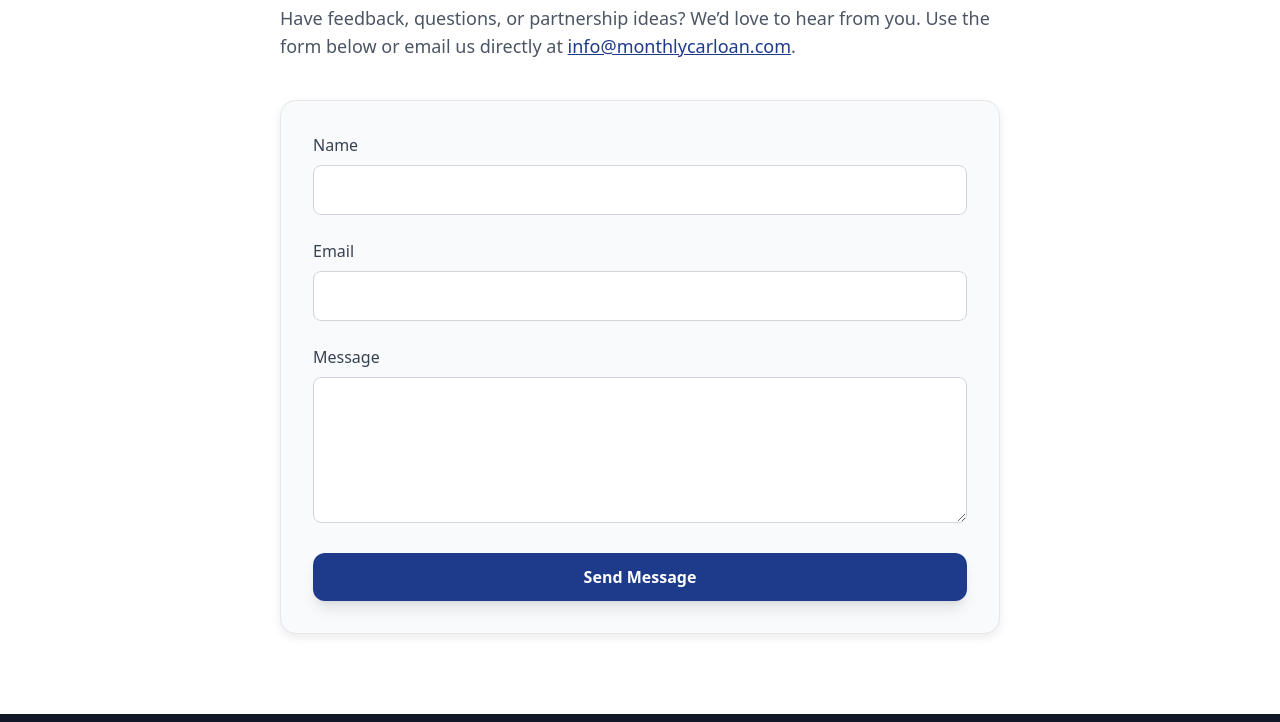
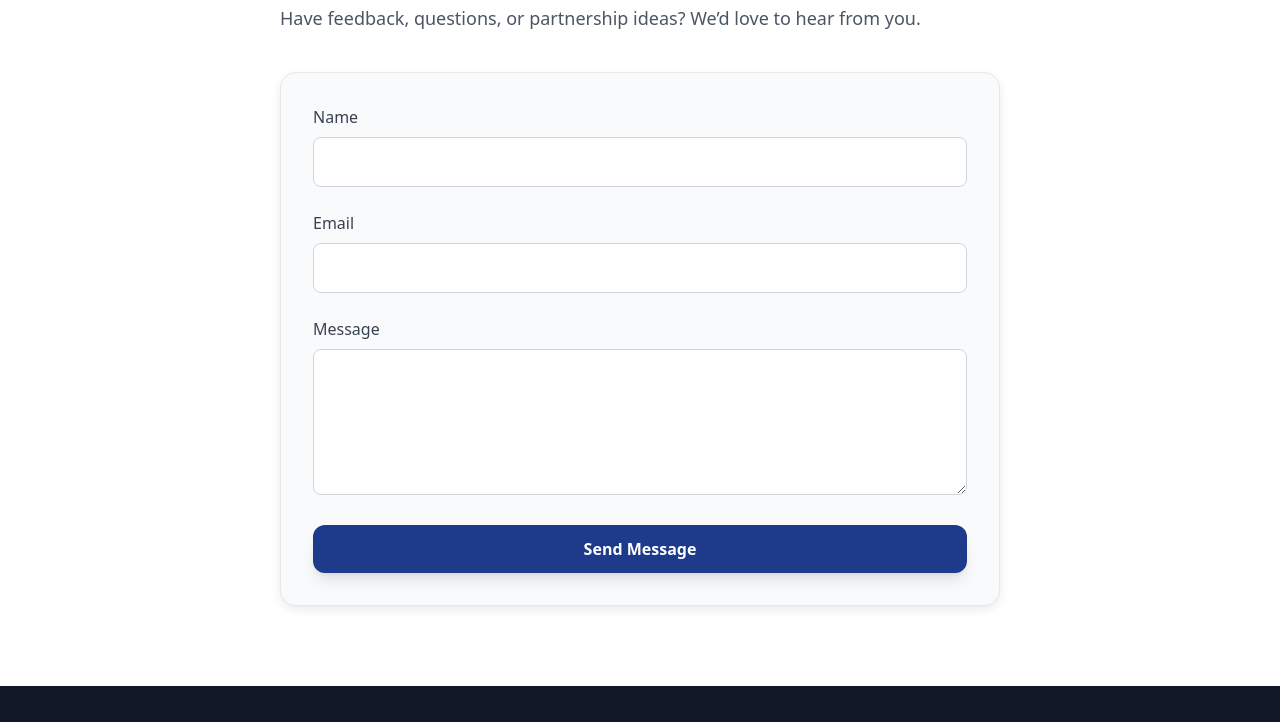
Before and after one commit to TheCodeChronicle/carloan, a plain HTML site: page contact.html in a window 1280 px wide. Shown: the part 204-926 px from the top of the page. Drawn offline with nearby package versions, Linux system fonts and the light colour scheme.

Commit message:
Update contact.html

```diff
--- a/contact.html
+++ b/contact.html
@@ -41,11 +41,9 @@
       <h1 class="text-4xl font-bold mb-6 text-gray-900">Contact Us</h1>
       <p class="text-lg text-gray-600 mb-10">
         Have feedback, questions, or partnership ideas? We’d love to hear from you.
-        Use the form below or email us directly at
-        <a href="mailto:info@monthlycarloan.com" class="text-primary-blue underline">info@monthlycarloan.com</a>.
       </p>
 
-      <form class="space-y-6 bg-gray-50 p-8 rounded-2xl border border-gray-200 shadow-soft" action="mailto:info@monthlycarloan.com" method="post" enctype="text/plain">
+      <form class="space-y-6 bg-gray-50 p-8 rounded-2xl border border-gray-200 shadow-soft" action="mailto:monthlycarloan@gmail.com" method="post" enctype="text/plain">
         <div>
           <label class="block mb-2 font-medium text-gray-700">Name</label>
           <input type="text" name="name" required class="w-full p-3 border border-gray-300 rounded-lg focus:ring-accent-cyan focus:border-accent-cyan">
```
